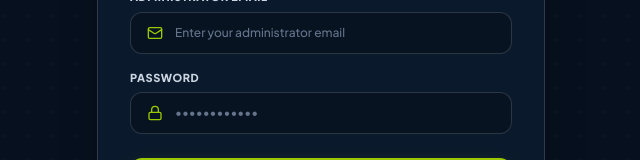
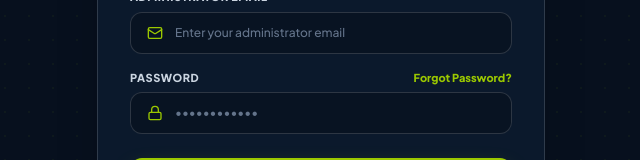
Before and after one commit to Bestlinkit/ChimJoy-Logistic, a Next.js app: page /admin/login in a window 1280 px wide. Shown: the part 380-540 px from the top of the page, without its empty margins (319-959 px from the left). Built offline with nearby package versions, Linux system fonts and the light colour scheme; no server answers.

Commit message:
fix: add Forgot Password link on AdminLoginPage for easy password resets

```diff
--- a/src/app/admin/login/page.tsx
+++ b/src/app/admin/login/page.tsx
@@ -113,9 +113,17 @@ export default function AdminLoginPage() {
 
               {/* Password */}
               <div className="space-y-1.5">
-                <label className="text-[11px] font-black uppercase tracking-wider text-slate-300 block">
-                  Password
-                </label>
+                <div className="flex justify-between items-center mb-1">
+                  <label className="text-[11px] font-black uppercase tracking-wider text-slate-300 block">
+                    Password
+                  </label>
+                  <a
+                    href="/auth/forgot-password"
+                    className="text-[11px] font-extrabold text-[#9BC800] hover:underline"
+                  >
+                    Forgot Password?
+                  </a>
+                </div>
                 <div className="flex items-center gap-3 bg-[#081322] border border-white/15 rounded-xl px-4 py-3 focus-within:border-[#9BC800] transition-colors">
                   <Lock className="w-4 h-4 text-[#9BC800] shrink-0" />
                   <input
```
